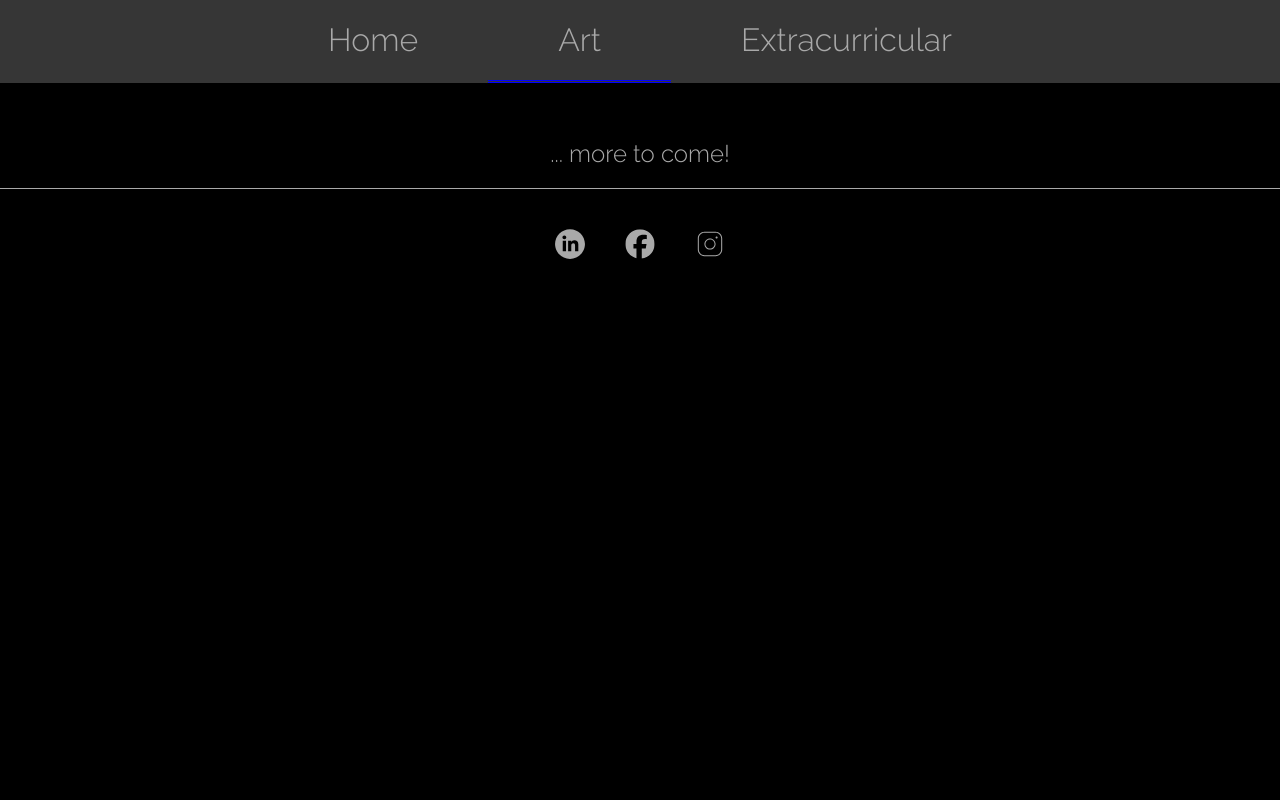
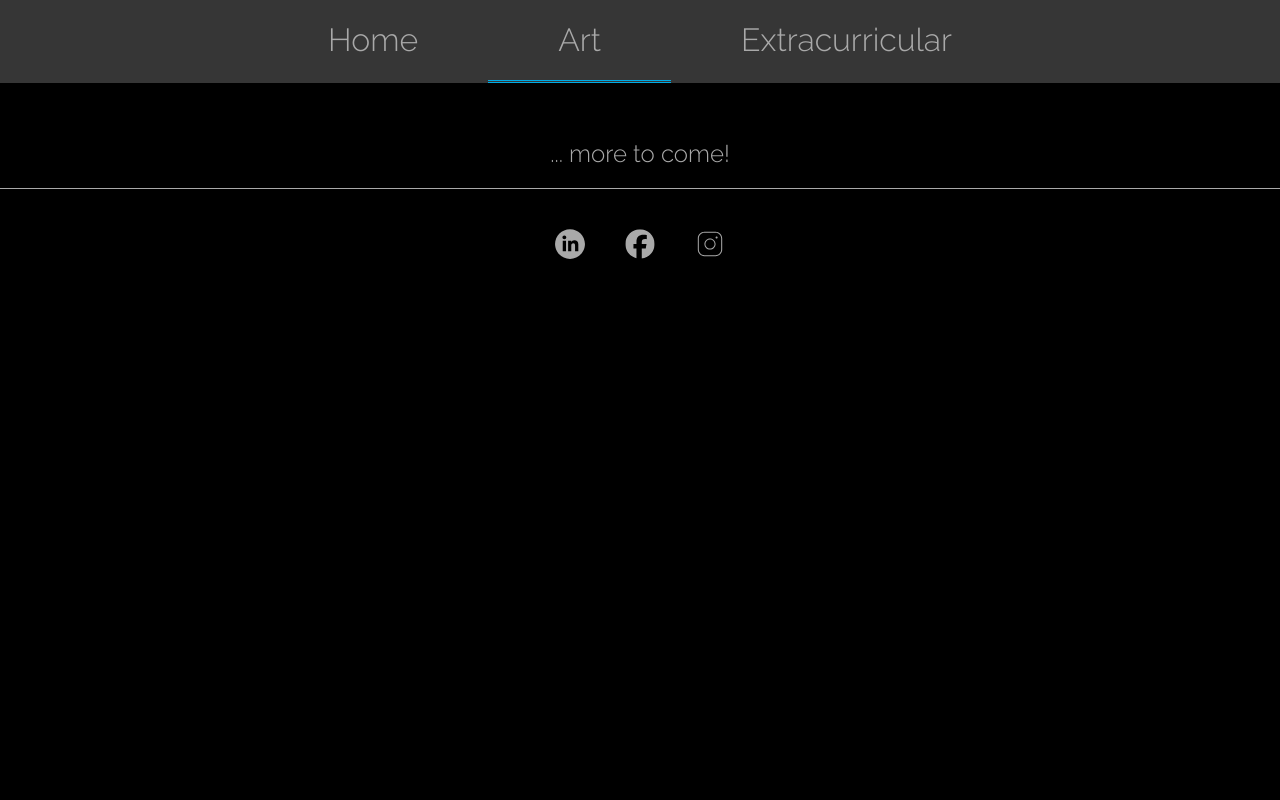
Before and after one commit to danielug/website, a PHP site: page /art.html in a window 1280 px wide. Run offline with PHP 8.4, Linux system fonts and the light colour scheme.

Commit message:
lighter blue

```diff
--- a/styles/style-art.css
+++ b/styles/style-art.css
@@ -1,5 +1,5 @@
 #menu-item-art {
   border-bottom-style: double;
-  border-color: blue;
+  border-color: #00ace6;
   border-width: 3px;
 }
--- a/styles/style-extra.css
+++ b/styles/style-extra.css
@@ -1,5 +1,5 @@
 #menu-item-extra {
   border-bottom-style: double;
-  border-color: blue;
+  border-color: #00ace6;
   border-width: 3px;
 }
--- a/styles/style-home.css
+++ b/styles/style-home.css
@@ -1,5 +1,5 @@
 #menu-item-home {
   border-bottom-style: double;
-  border-color: blue;
+  border-color: #00ace6;
   border-width: 3px;
 }
--- a/styles/style.css
+++ b/styles/style.css
@@ -3,7 +3,7 @@
   --mainbackground: #212121;
   --bodybackground: black;
   --linkhovercolor: lightgoldenrodyellow;
-  --blue: blue;
+  --blue: #00ace6;
 }
 
 html {
```
